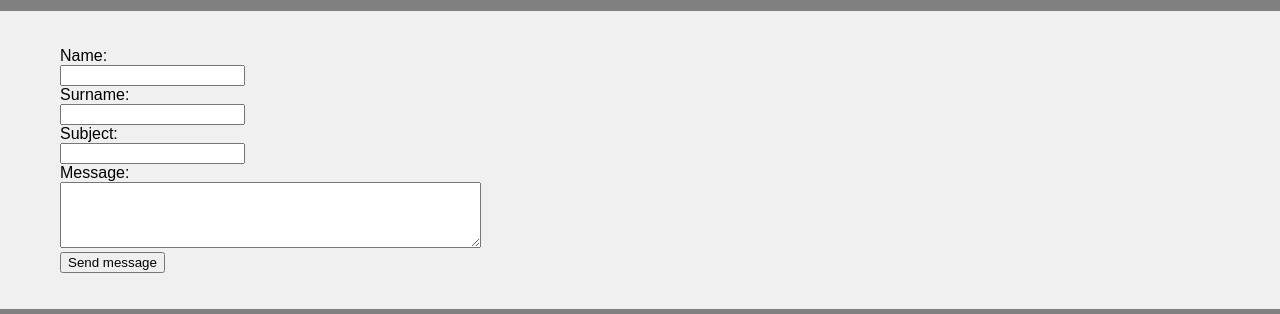
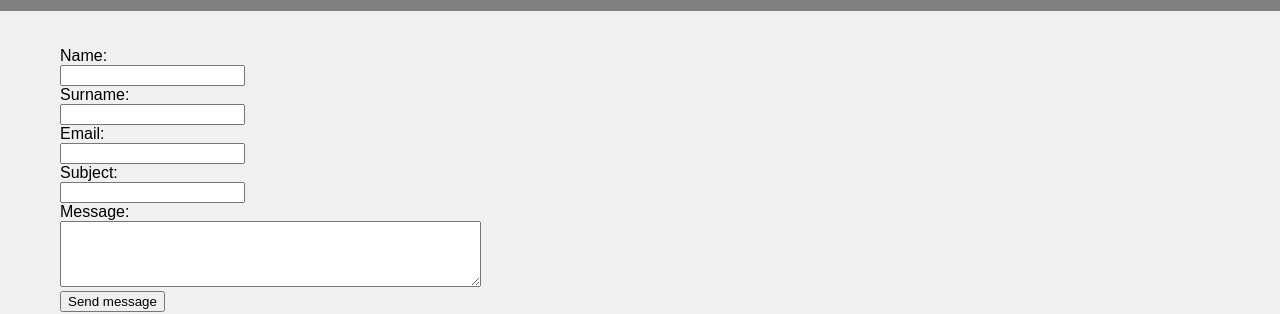
Before and after one commit to mnihl/practicalwork2morgan, a plain HTML site: page public/contact.html in a window 1280 px wide. Shown: the part 191-505 px from the top of the page. Drawn offline with Linux system fonts and the light colour scheme.

Commit message:
Final minor adjustments to contact and about pages, updated README for final time

```diff
--- a/public/contact.html
+++ b/public/contact.html
@@ -41,6 +41,9 @@
                     <input type="text" name="surname" id="surname">
                 </li>
                 <li>
+                    <label for="email">Email:</label><br>
+                    <input type="email" name="email" id="email">
+                <li>
                     <label for="subject">Subject:</label><br>
                     <input type="text" name="subject" id="subject">
                 </li>
```
Also changed, not shown: public/about.html (+2 -0 lines), 1 other file.
